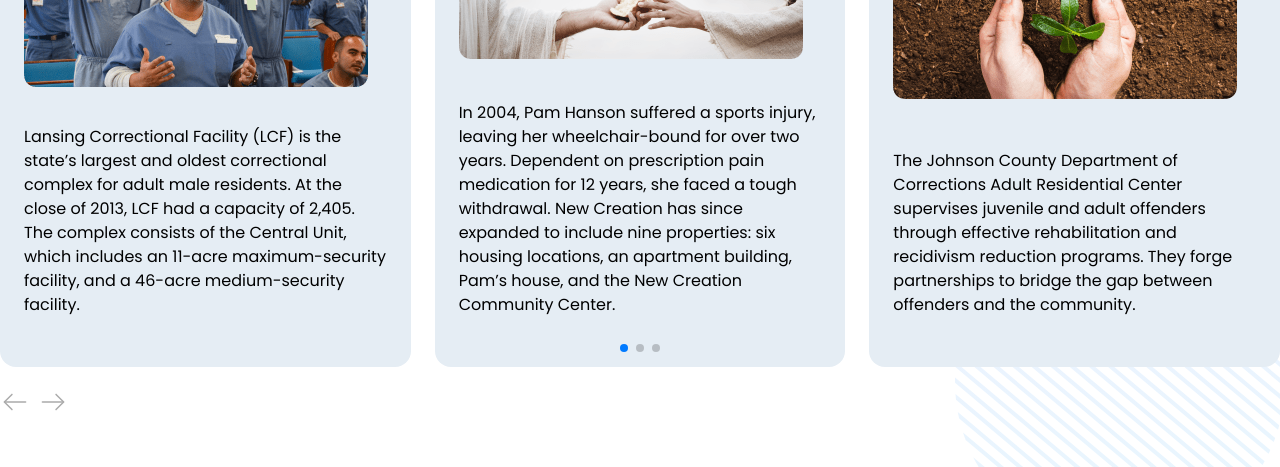
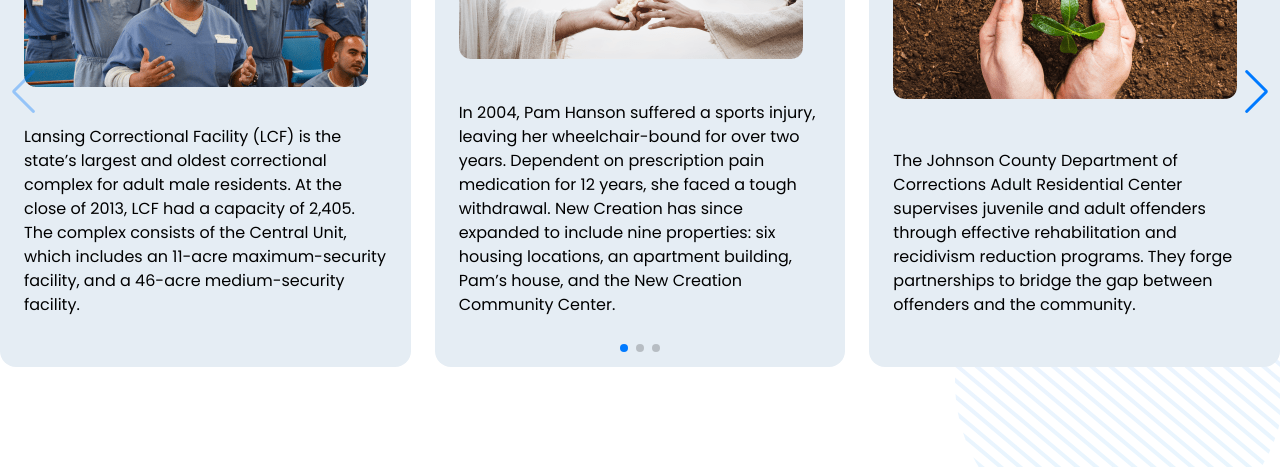
Before and after one commit to V1talquaaa/brother-in-blue, a Next.js app in the folder my-app/: page / in a window 1280 px wide. Shown: the part 1334-1801 px from the top of the page. Built offline with nearby package versions, Linux system fonts and the light colour scheme.

Commit message:
Update CommunitySwiper.jsx

```diff
--- a/my-app/src/app/components/CommunitySwiper.jsx
+++ b/my-app/src/app/components/CommunitySwiper.jsx
@@ -1,4 +1,4 @@
-import React, { useRef } from 'react';
+import React from 'react';
 import { Swiper, SwiperSlide } from 'swiper/react';
 import Image from 'next/image';
 import 'swiper/css';
@@ -8,26 +8,27 @@ import 'swiper/css/navigation';
 import { FreeMode, Navigation, Pagination } from 'swiper/modules';
 
 export default function CommunitySwiper() {
-
-    const prevRef = useRef(null);
-    const nextRef = useRef(null);
   return (
-    <div className="lg:ml-[300px] lg:mr-[30px] relative">
+    <div className="lg:ml-[300px] lg:mr-[30px]">
       <Swiper
-        slidesPerView={3}
         spaceBetween={24}
         freeMode={true}
         pagination={{ clickable: true }}
         navigation={{
-            prevEl: prevRef.current,
-            nextEl: nextRef.current,
-          }}
-          onBeforeInit={(swiper) => {
-            swiper.params.navigation.prevEl = prevRef.current;
-            swiper.params.navigation.nextEl = nextRef.current;
-          }}
+          clickable: true
+        }}
         modules={[FreeMode, Pagination, Navigation]}
         className="mySwiper mt-[32px] lg:mt-[80px] mx-[16px] lg:pl-[300px] lg:pr-[17px]"
+        breakpoints={{
+          // when window width is >= 640px
+          640: {
+            slidesPerView: 1,
+          },
+          // when window width is >= 768px
+          768: {
+            slidesPerView: 3,
+          },
+        }}
       >
         <SwiperSlide>
           <div className="card-container h-[550px] flex flex-col justify-between px-[24px] pt-[24px] pb-[50px] rounded-2xl bg-[#E5EDF4]">
@@ -81,14 +82,6 @@ export default function CommunitySwiper() {
           </div>
         </SwiperSlide>
       </Swiper>
-      <div className="absolute left-0 bottom-[-50px] flex space-x-2">
-        <button ref={prevRef} className="">
-          <Image src='/arrow-left.svg' width={30} height={30} alt='prev' />
-        </button>
-        <button ref={nextRef} className="">
-        <Image src='/arrow-right.svg' width={30} height={30} alt='next' />
-        </button>
-      </div>
     </div>
   );
 }
```
